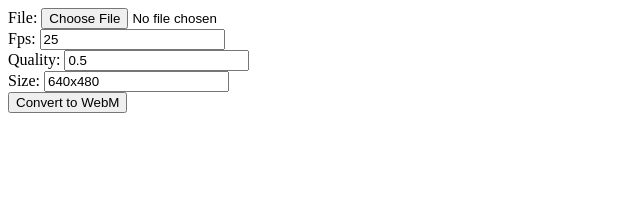
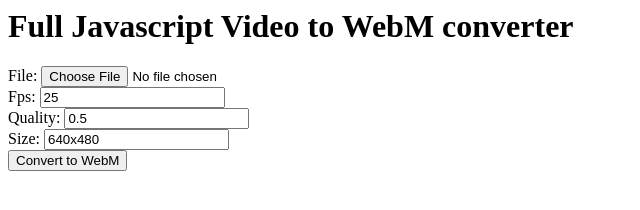
Before and after one commit to M4GNV5/vid2webm.js, a plain HTML site: page index.html in a window 1280 px wide. Shown: the whole page, without its empty margins (0-640 px from the left). Drawn offline with Linux system fonts and the light colour scheme.

Commit message:
add title to index.html

```diff
--- a/index.html
+++ b/index.html
@@ -1,5 +1,6 @@
 <html>
 	<body>
+		<h1>Full Javascript Video to WebM converter</h1>
 		File: <input type="file" id="fileInput" />
 		<br />
 		Fps: <input type="number" id="fpsInput" value="25" />
```
